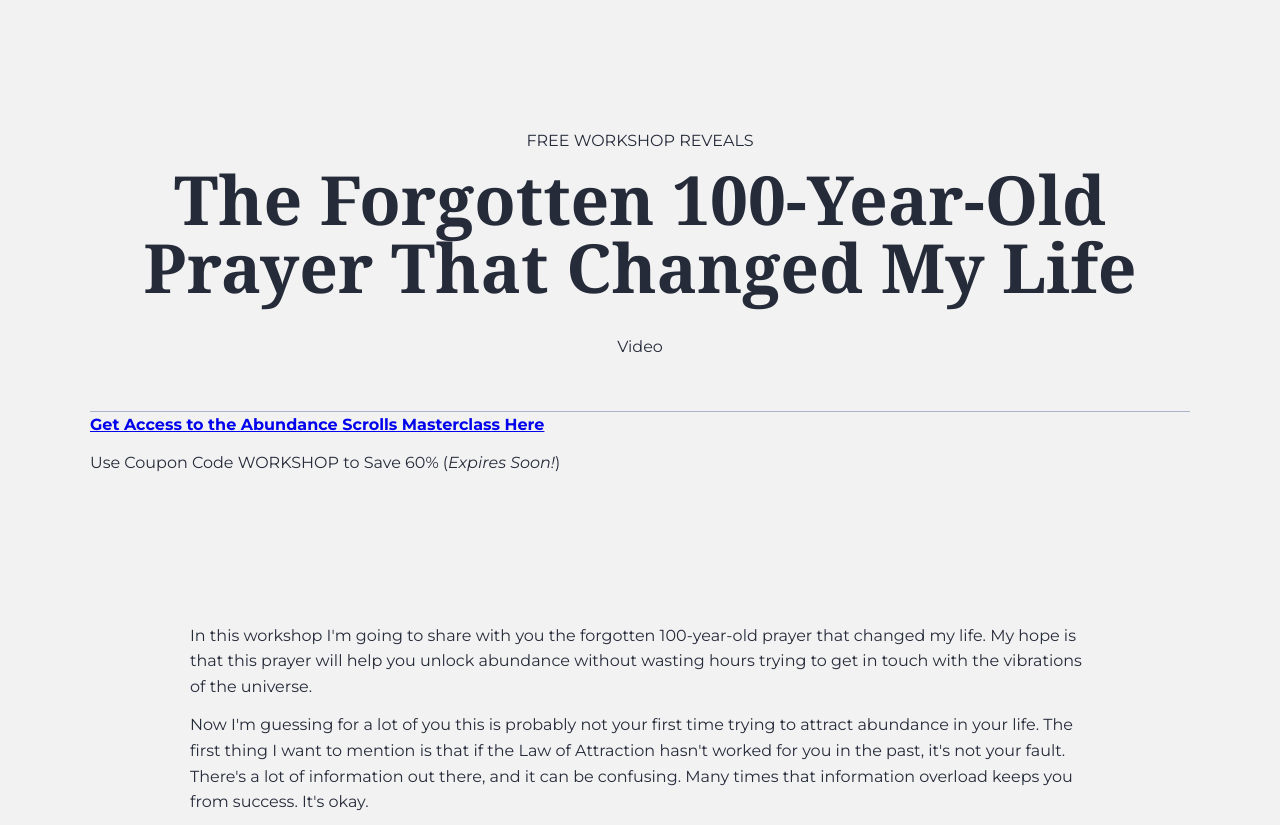
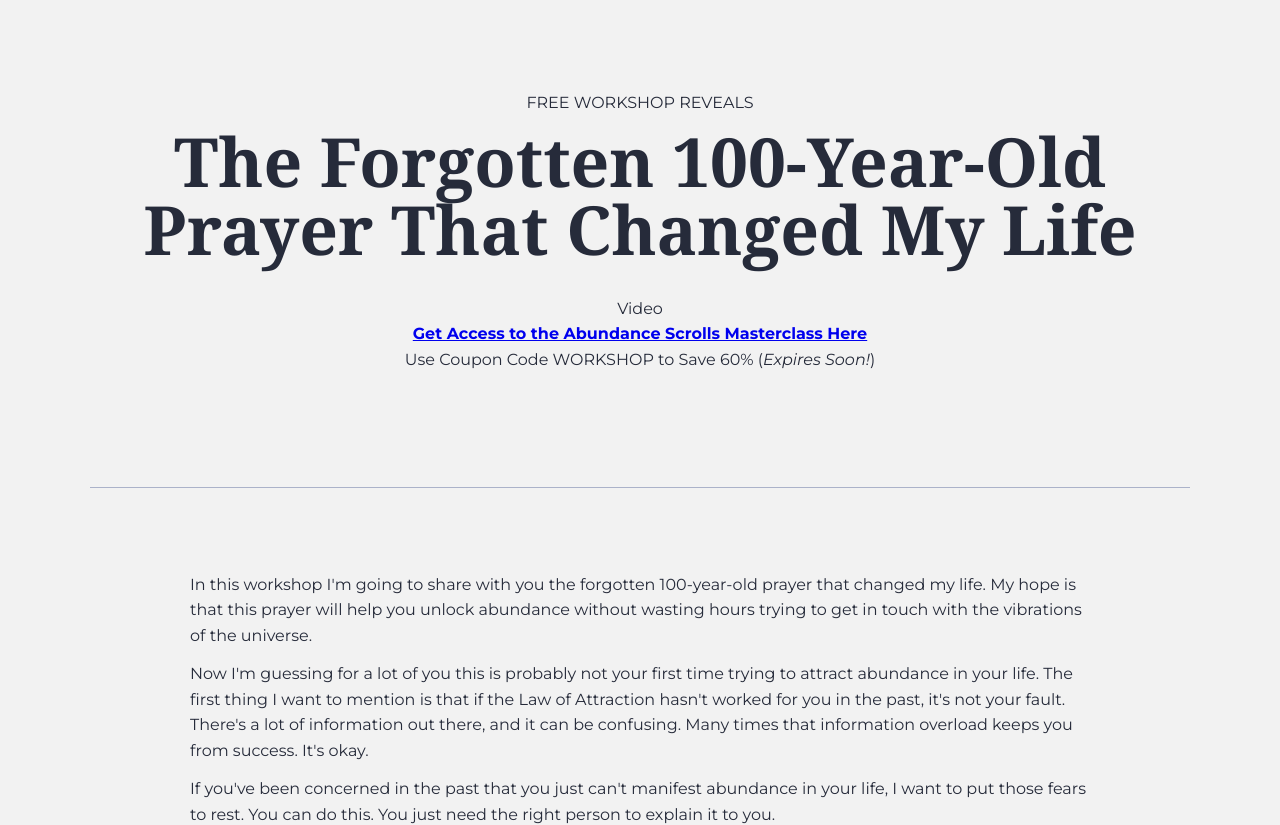
Before and after one commit to port949/forgottenprayer, a plain HTML site: page index.html in a window 1280 px wide. Shown: the top 825 px of the page. Drawn offline with Linux system fonts and the light colour scheme; files whose address does not match are found by name; a web font is replaced by a local one.

Commit message:
Update index.html

```diff
--- a/index.html
+++ b/index.html
@@ -26,7 +26,7 @@
 
 
     <!-- Header -->
-    <header class="align--center pt3">
+    <header class="align--center pt1">
         <div class="container--lg border--bottom pb3">
             <img class="logo mb3 reveal-on-scroll is-revealing" src="/img/logo.svg" alt="Carta">
             <p class="mb1">FREE WORKSHOP REVEALS</p>
@@ -34,19 +34,20 @@
             <span>
                 Video
             </span>
+            <div class="container--lg pb3">
+            <p class="mb bold">
+                <a href="https://www.abundancescrolls.com">Get Access to the Abundance Scrolls Masterclass Here</a>
+            </p>
+            <p class="mb1 text--grey">
+            Use Coupon Code WORKSHOP to Save 60% (<em>Expires Soon!</em>)
+                </p>
+        </div>
         </div>
     </header>
 
     <main>
 
-        <div class="container--lg pb3">
-            <p class="mb1 bold">
-                <a href="https://www.abundancescrolls.com">Get Access to the Abundance Scrolls Masterclass Here</a>
-            </p>
-            <p class="mb1">
-            Use Coupon Code WORKSHOP to Save 60% (<em>Expires Soon!</em>)
-                </p>
-        </div>
+
 
         <!-- Feature list -->
         <div class="container pt3 mt2 align--left">
@@ -88,9 +89,8 @@
         <div class="bg--dark-gray align--center pt3 pb3">
             <div class="container pt2 pb2">
                 <p class="h3 text--white mb1 bold">Get Access to the Abundance Scrolls Masterclass</p>
-                <p class="text--white mb3">Use Coupon Code "WORKSHOP" to Save 60% (Expires Soon!)</p>
-
-                <button class="btn btn--secondary"><a href="https://www.abundancescrolls.com">Learn More</a></button>
+                <p class="text--white mb1">Use Coupon Code "WORKSHOP" to Save 60% (Expires Soon!)</p>
+                <a href="https://www.abundancescrolls.com"><button class="btn btn--secondary">Learn More</button></a>
             </div>
         </div>
 
```
